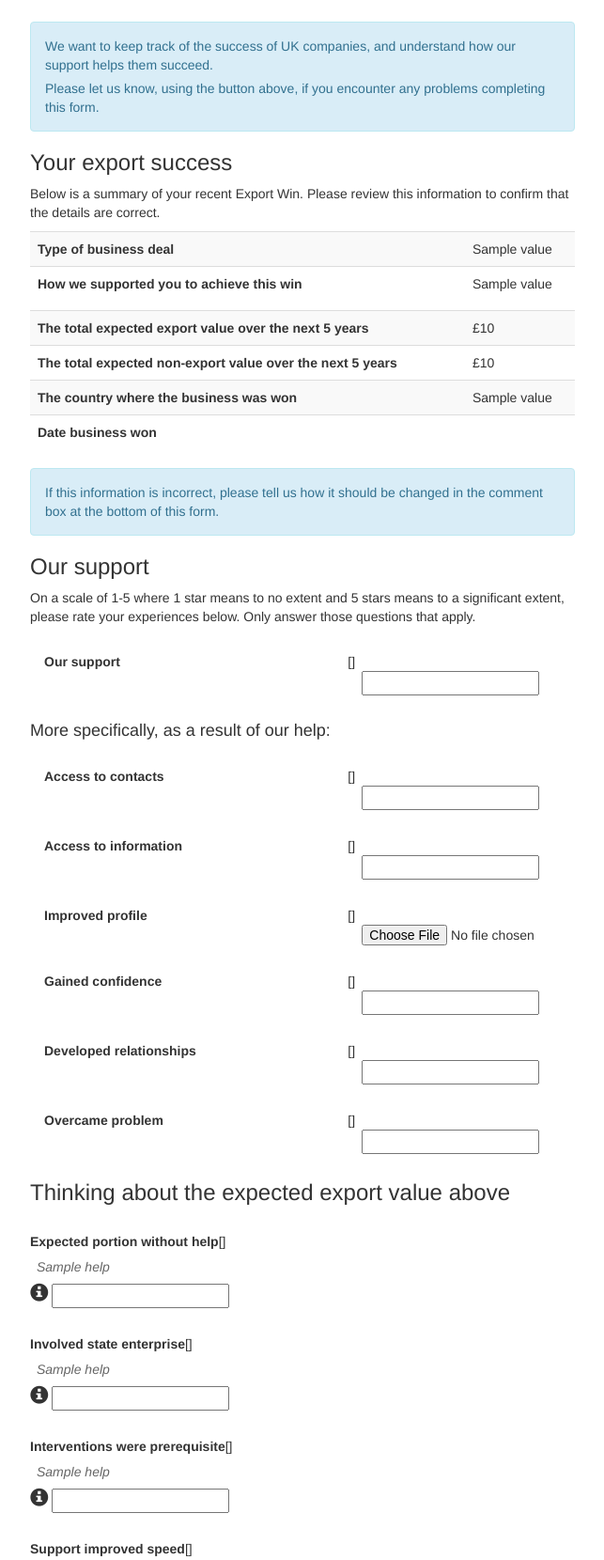
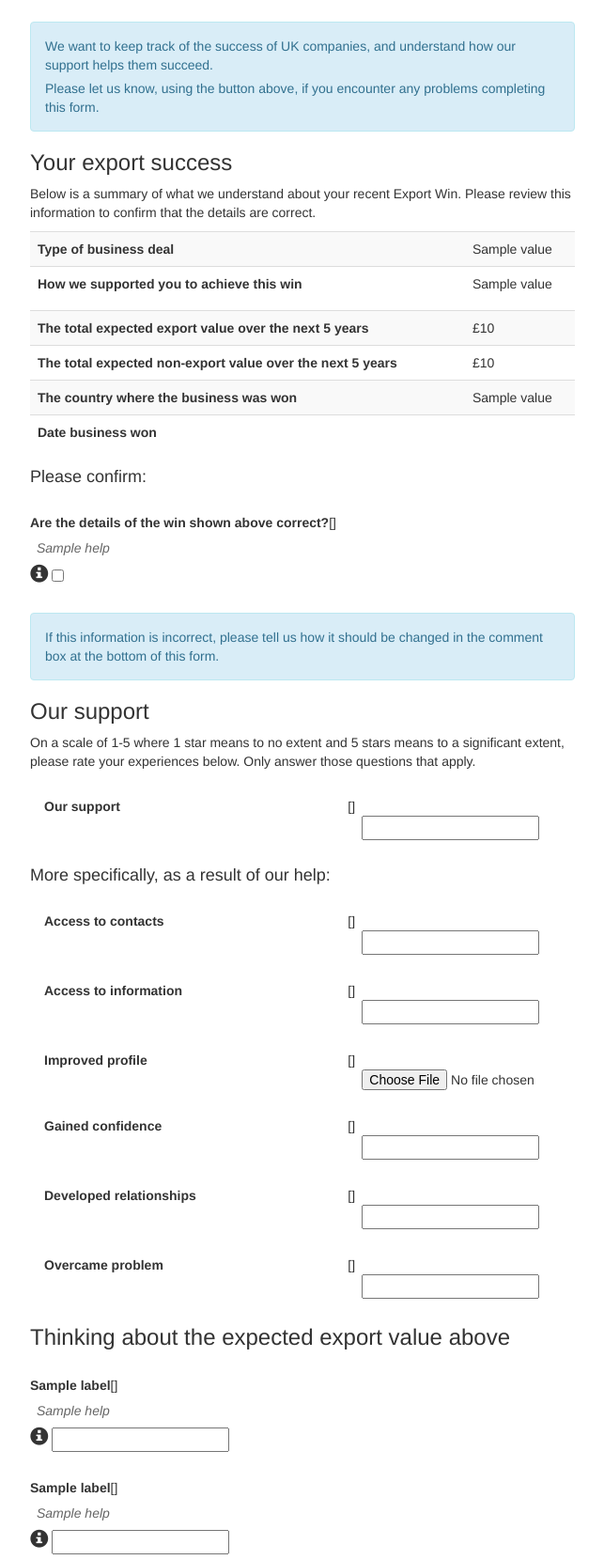
Before and after one commit to uktrade/export-wins-ui, a Django app: template wins/templates/wins/confirmation-form.html in a window 1280 px wide. Shown: the part 272-1932 px from the top of the page at 94% size, without its empty margins (318-961 px from the left). Run offline with Django 3.2, Linux system fonts and the light colour scheme; the template is opened without the code that fills it: most values are stand-ins (such as "Sample title", 1, 10 or a date in 2020); form fields are guessed from the names that the template uses; some libraries are stand-ins or nearby versions.

Commit message:
Customer agree with win bool field

```diff
--- a/wins/forms.py
+++ b/wins/forms.py
@@ -46,6 +46,7 @@
         new_class = ReflectiveFormMetaclass.__new__(mcs, name, bases, attrs)
 
         make_typed_choice = (
+            "agree_with_win",
             "involved_state_enterprise",
             "interventions_were_prerequisite",
             "support_improved_speed",
--- a/wins/templates/wins/confirmation-field.html
+++ b/wins/templates/wins/confirmation-field.html
@@ -1,7 +1,11 @@
 <div class="form-group {{ field.errors|yesno:'error,' }}">
   {{ field.errors }}
   {# {% if field.field.required %}<span class="required">*</span>{% endif %} #}
-  {{ field.label_tag }}
+  {% if label %}
+    <label>{{ label }}</label>
+  {% else %}
+    {{ field.label_tag }}
+  {% endif %}
   {% if help %}<div class="help-text">{{ help }}</div>{% endif %}
   {% if tooltip %}
     <span class="glyphicon glyphicon-info-sign" data-toggle="tooltip" data-original-title="{{ tooltip }}"></span>
--- a/wins/templates/wins/confirmation-form.html
+++ b/wins/templates/wins/confirmation-form.html
@@ -69,8 +69,7 @@
 
   <h3>Your export success</h3>
   <p>
-    Below is a summary of your recent Export Win.  Please review this
-    information to confirm that the details are correct.
+    Below is a summary of what we understand about your recent Export Win. Please review this information to confirm that the details are correct.
   </p>
   <table class="win-details table table-striped table-responsive">
     {% if win.business_type.value %}
@@ -104,6 +103,10 @@
       <td>{{ win.date.value|date:'m/Y' }}</td>
     </tr>
   </table>
+
+  <h4>Please confirm:</h4>
+
+  {% include "wins/confirmation-field.html" with field=form.agree_with_win label="Are the details of the win shown above correct?" %}
 
   <p class="alert alert-info">
     If this information is incorrect, please tell us how it should be changed
```
